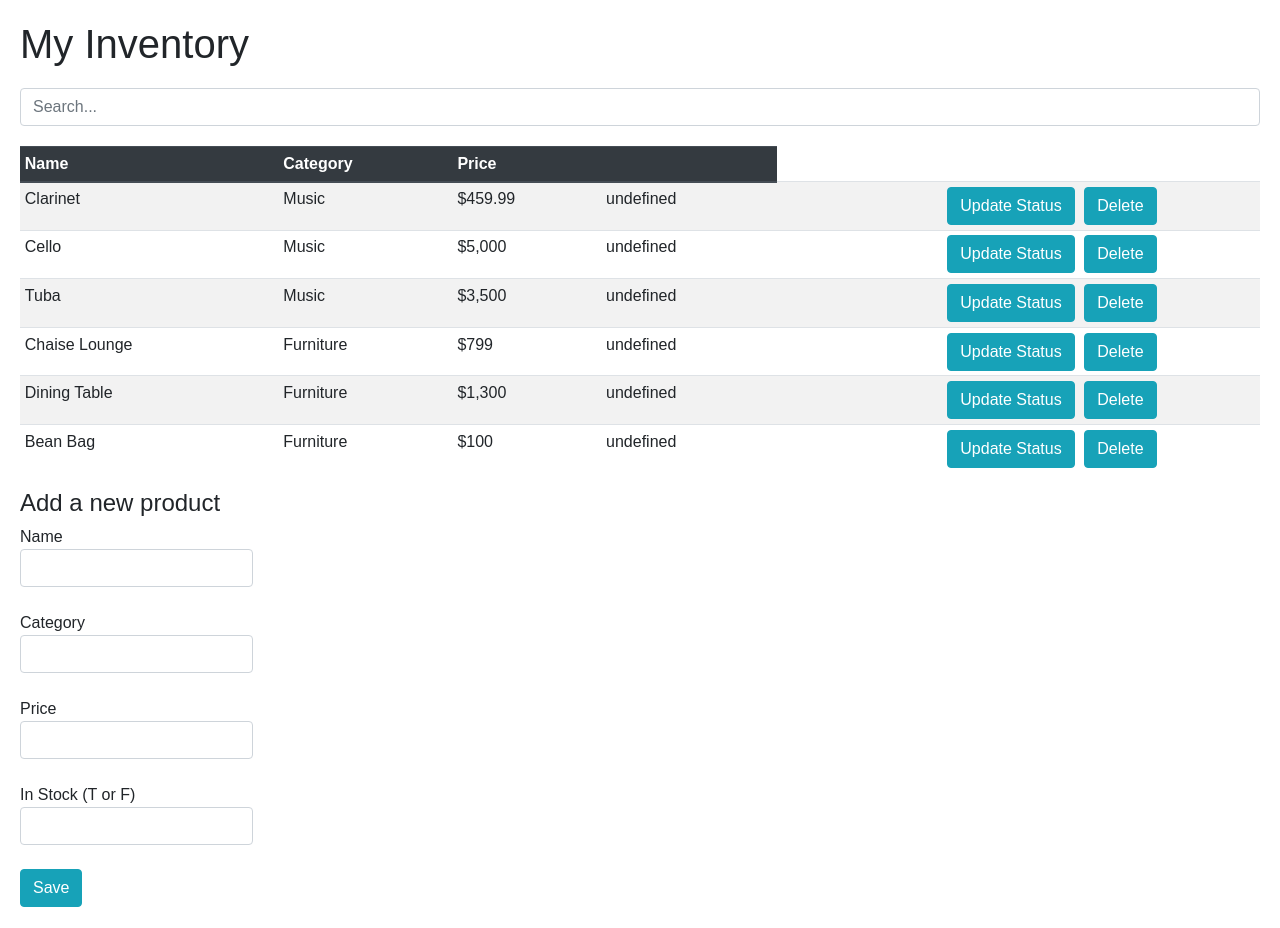
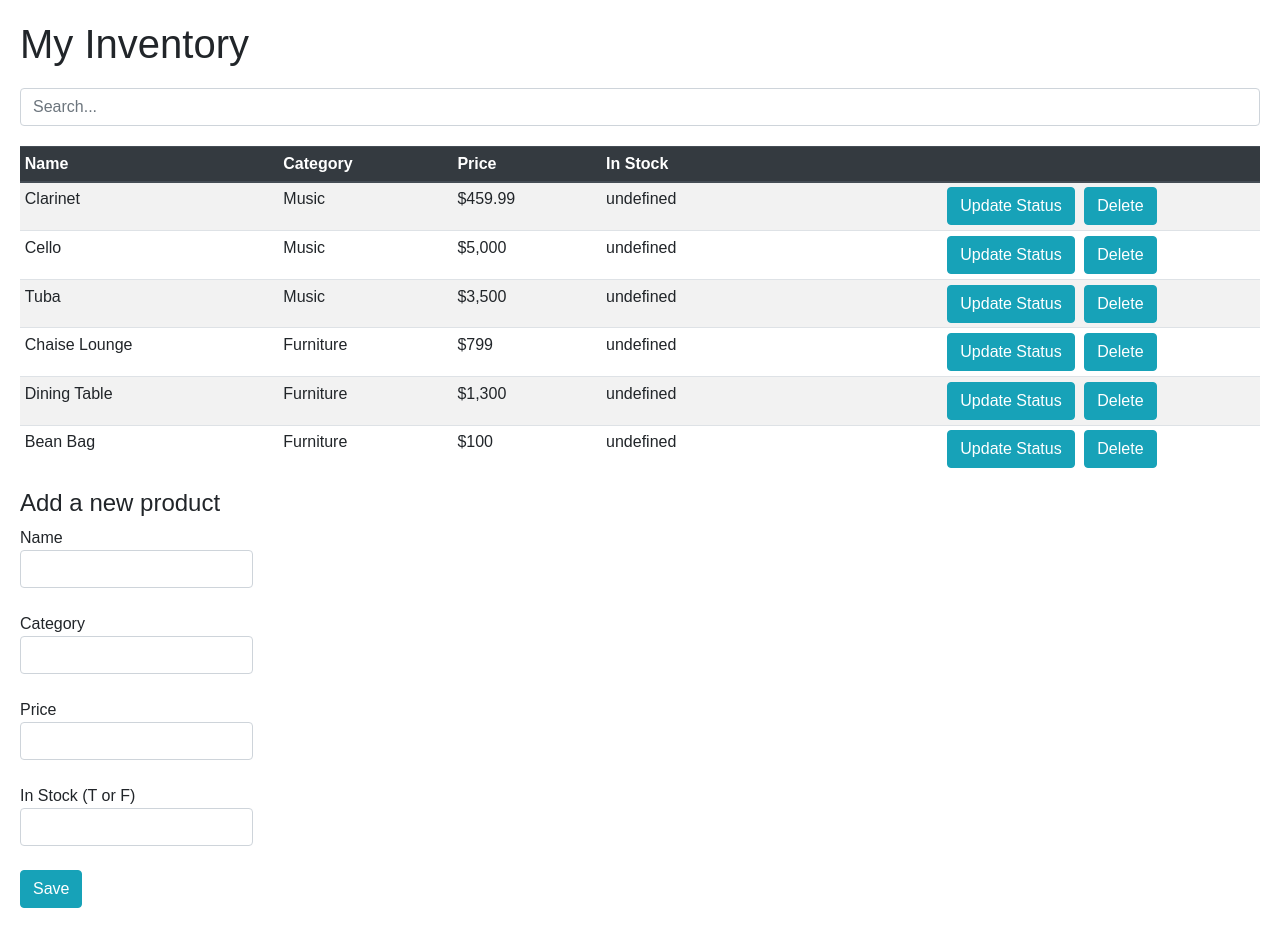
Before and after one commit to JaminEwell/Assignment13, a React (Create React App) app: page / in a window 1280 px wide. Built offline with nearby package versions, Linux system fonts and the light colour scheme; no server answers.

Commit message:
prod table update
uddated table

```diff
--- a/src/ProductTable.js
+++ b/src/ProductTable.js
@@ -9,6 +9,10 @@ class ProductTable extends Component {
 
     handleDestroy(id) {
         this.props.onDestroy(id)
+    }
+
+    handleUpdateStatus = id => {
+        this.props.onUpdate(id)
     }
 
     render () {
@@ -23,7 +27,9 @@ class ProductTable extends Component {
                 <ProductRow
                     product={product}
                     key={product.id}
-                    onDestroy={this.handleDestroy}></ProductRow>
+                    onDestroy={this.handleDestroy}
+                    updateStatus={this.handleUpdateStatus}></ProductRow>
+
             )
         })
 
@@ -35,6 +41,8 @@ class ProductTable extends Component {
                             <th>Name</th>
                             <th>Category</th>
                             <th>Price</th>
+                            <th>In Stock</th>
+                            <th>&nbsp;</th>
                             <th>&nbsp;</th>
                         </tr>
                     </thead>
```
